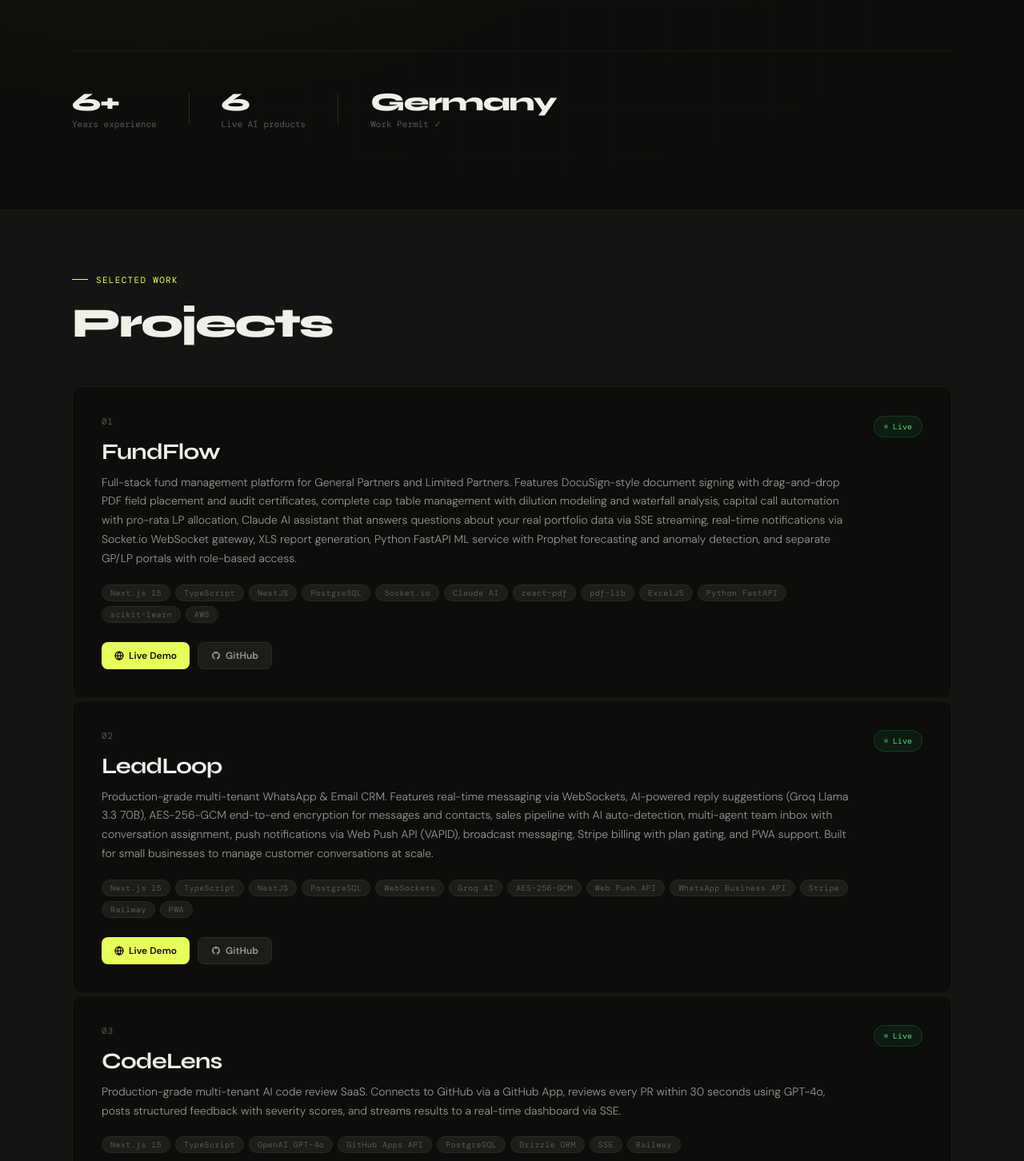
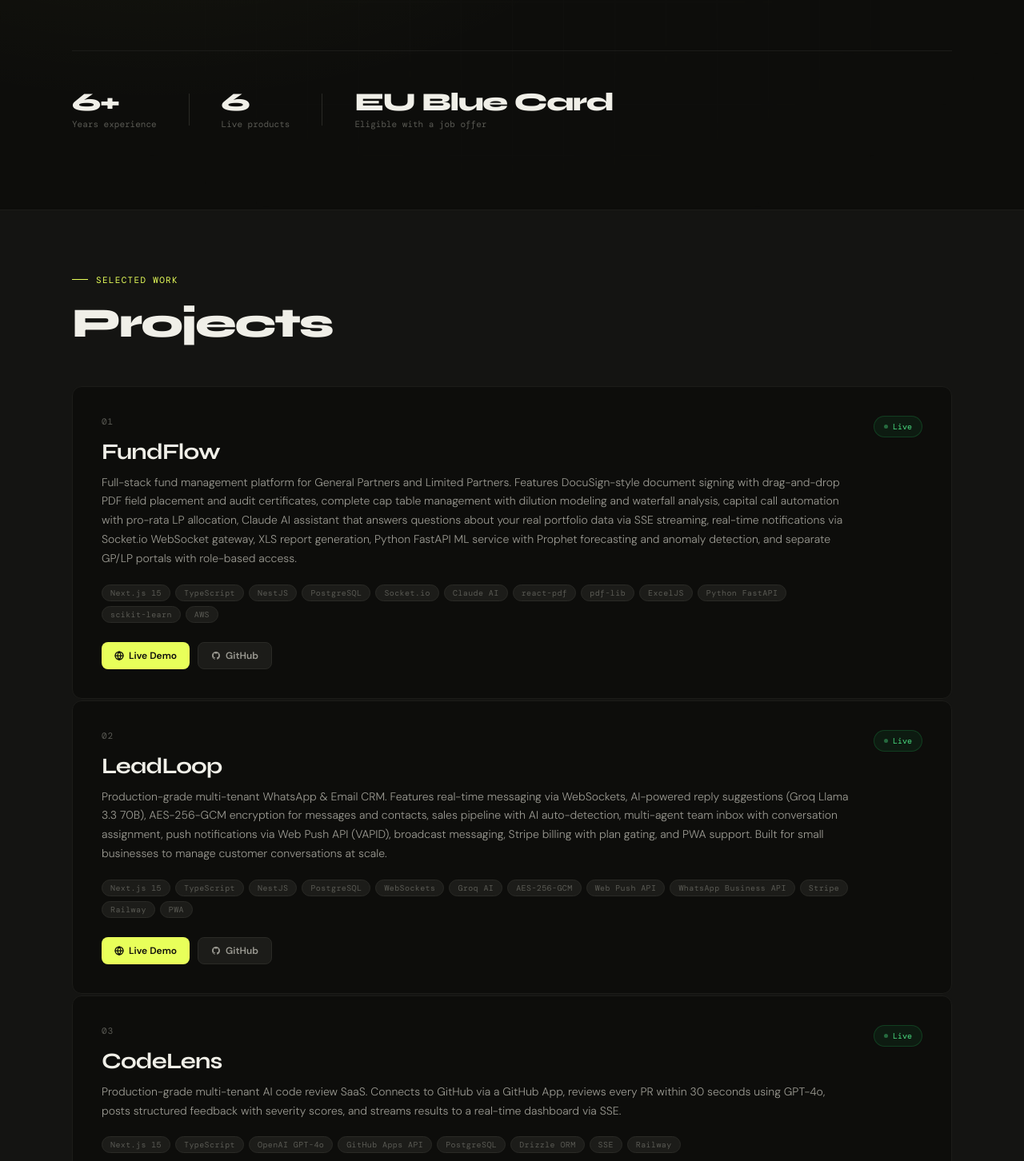
Before and after one commit to iamgaurav07/gaurav-portfolio, a Next.js app: page / in a window 1280 px wide. Shown: the part 638-2090 px from the top of the page at 80% size. Built offline with nearby package versions, Linux system fonts and the light colour scheme; a web font is replaced by a local one.

Commit message:
upodate content

```diff
--- a/app/page.tsx
+++ b/app/page.tsx
@@ -12,8 +12,8 @@ const translations = {
     viewWork: "View my work",
     getInTouch: "Get in touch",
     yearsExp: "Years experience",
-    liveProducts: "Live AI products",
-    workPermit: "Work Permit ✓",
+    liveProducts: "Live products",
+    workPermit: "Eligible with a job offer",
     selectedWork: "Selected Work",
     projects: "Projects",
     whatIWorkWith: "What I work with",
@@ -26,7 +26,7 @@ const translations = {
     letsWork: "Let's work together",
     contact: "Contact",
     contactDesc:
-      "I'm actively looking for full-time opportunities. EU work permit holder — no sponsorship required. Open to senior full stack, AI engineering, or lead roles.",
+      "I'm actively looking for full-time opportunities. Based in Germany and available immediately, eligible for the EU Blue Card with a job offer. Open to senior full stack, AI engineering, or lead roles.",
     name: "Name",
     email: "Email",
     message: "Message",
@@ -41,7 +41,7 @@ const translations = {
     nav: ["Projects", "Skills", "Experience", "Blog", "Contact"],
     navHrefs: ["projects", "skills", "experience", "blog", "contact"],
     profile:
-      "Full Stack Engineer with 6+ years of experience delivering scalable SaaS, Fintech, and AI-powered platforms. Production expertise in TypeScript, React, Node.js, and Python. Independently shipped four live AI products — a WhatsApp CRM with real-time messaging and end-to-end encryption, an AI code review platform, a RAG-based agent builder, and an ML portfolio analytics tool. EU work permit holder, immediately available.",
+      "Full Stack Engineer with 6+ years of experience building scalable SaaS, fintech and AI-powered platforms, mainly with TypeScript, React, Node.js and Python. Since 2025 I have designed, built and deployed six live products on my own, including a WhatsApp CRM with AES-256-GCM encryption and real-time messaging, an AI code review app for GitHub, a RAG-based agent builder and an ML portfolio analytics tool. Living in Germany, available immediately, eligible for the EU Blue Card with a job offer.",
   },
   de: {
     available: "Verfügbar für Vollzeitstellen.",
@@ -53,8 +53,8 @@ const translations = {
     viewWork: "Meine Arbeit ansehen",
     getInTouch: "Kontakt aufnehmen",
     yearsExp: "Jahre Erfahrung",
-    liveProducts: "Live KI-Produkte",
-    workPermit: "EU-Arbeitserlaubnis ✓",
+    liveProducts: "Live-Produkte",
+    workPermit: "Mit Jobangebot beantragbar",
     selectedWork: "Ausgewählte Arbeiten",
     projects: "Projekte",
     whatIWorkWith: "Womit ich arbeite",
@@ -67,7 +67,7 @@ const translations = {
     letsWork: "Lass uns zusammenarbeiten",
     contact: "Kontakt",
     contactDesc:
-      "Ich suche aktiv nach Vollzeitstellen. EU-Arbeitserlaubnis vorhanden — kein Sponsoring erforderlich. Offen für Senior Full Stack, KI-Engineering oder Lead-Rollen.",
+      "Ich suche aktiv nach Vollzeitstellen. In Deutschland ansässig und sofort verfügbar, EU Blue Card mit Jobangebot möglich. Offen für Senior Full Stack, KI-Engineering oder Lead-Rollen.",
     name: "Name",
     email: "E-Mail",
     message: "Nachricht",
@@ -82,7 +82,7 @@ const translations = {
     nav: ["Projekte", "Kenntnisse", "Erfahrung", "Blog", "Kontakt"],
     navHrefs: ["projects", "skills", "experience", "blog", "contact"],
     profile:
-      "Full-Stack-Entwickler mit 6+ Jahren Erfahrung in skalierbaren SaaS-, Fintech- und KI-Plattformen. Produktive Expertise in TypeScript, React, Node.js und Python. Vier Live-KI-Produkte eigenständig entwickelt — ein WhatsApp-CRM mit Echtzeit-Messaging und Ende-zu-Ende-Verschlüsselung, eine KI-Code-Review-Plattform, einen RAG-basierten Agent-Builder und ein ML-Portfolio-Analysetool. EU-Arbeitserlaubnis vorhanden, sofort verfügbar.",
+      "Full-Stack-Entwickler mit 6+ Jahren Erfahrung in der Entwicklung skalierbarer SaaS-, Fintech- und KI-Plattformen, vor allem mit TypeScript, React, Node.js und Python. Seit 2025 habe ich sechs Live-Produkte eigenständig entworfen, gebaut und bereitgestellt, darunter ein WhatsApp-CRM mit AES-256-GCM-Verschlüsselung und Echtzeit-Messaging, eine KI-Code-Review-App für GitHub, einen RAG-basierten Agent-Builder und ein ML-Portfolio-Analysetool. In Deutschland ansässig, sofort verfügbar, EU Blue Card mit Jobangebot möglich.",
   },
 };
 
@@ -99,6 +99,12 @@ export default function Portfolio() {
   const [scrolled, setScrolled] = useState(false);
 
   const t = translations[lang];
+
+  // Blog posts are not published yet. Set to true once at least one post is live.
+  const SHOW_BLOG = false;
+  const navItems = t.nav
+    .map((label, i) => ({ label, href: t.navHrefs[i] }))
+    .filter((item) => SHOW_BLOG || item.href !== "blog");
 
   useEffect(() => {
     const handleScroll = () => setScrolled(window.scrollY > 20);
@@ -158,7 +164,7 @@ export default function Portfolio() {
       number: "02",
       title: "LeadLoop",
       desc: {
-        en: "Production-grade multi-tenant WhatsApp & Email CRM. Features real-time messaging via WebSockets, AI-powered reply suggestions (Groq Llama 3.3 70B), AES-256-GCM end-to-end encryption for messages and contacts, sales pipeline with AI auto-detection, multi-agent team inbox with conversation assignment, push notifications via Web Push API (VAPID), broadcast messaging, Stripe billing with plan gating, and PWA support. Built for small businesses to manage customer conversations at scale.",
+        en: "Production-grade multi-tenant WhatsApp & Email CRM. Features real-time messaging via WebSockets, AI-powered reply suggestions (Groq Llama 3.3 70B), AES-256-GCM encryption for messages and contacts, sales pipeline with AI auto-detection, multi-agent team inbox with conversation assignment, push notifications via Web Push API (VAPID), broadcast messaging, Stripe billing with plan gating, and PWA support. Built for small businesses to manage customer conversations at scale.",
         de: "Produktionsreifes Multi-Tenant WhatsApp- und E-Mail-CRM. Echtzeit-Messaging via WebSockets, KI-gestützte Antwortvorschläge (Groq Llama 3.3 70B), AES-256-GCM-Verschlüsselung, Multi-Agent-Posteingang, Push-Benachrichtigungen via Web Push API, Broadcast-Messaging, Stripe-Billing und PWA-Support.",
       },
       tags: [
@@ -202,7 +208,7 @@ export default function Portfolio() {
       number: "04",
       title: "DermTrack",
       desc: {
-        en: "Secure medical photo tracking platform for dermatology patients and doctors. Features private daily photo uploads (up to 10 per day) with calendar history, real-time doctor-patient chat via WebSockets with image sharing, symptom tracking with interactive charts, before/after photo comparison slider, AI-powered health score, diagnosis tagging per photo, PDF report export, email sharing via Resend, and role-based access with JWT auth. Built for real clinical use with end-to-end privacy.",
+        en: "Secure medical photo tracking platform for dermatology patients and doctors. Features private daily photo uploads (up to 10 per day) with calendar history, real-time doctor-patient chat via WebSockets with image sharing, symptom tracking with interactive charts, before/after photo comparison slider, AI-powered health score, diagnosis tagging per photo, PDF report export, email sharing via Resend, and role-based access with JWT auth. Includes a doctor-patient consent system for access control.",
         de: "Sichere medizinische Foto-Tracking-Plattform für Dermatologie-Patienten und Ärzte. Tägliche Foto-Uploads mit Kalenderhistorie, Echtzeit-Chat via WebSockets, Symptom-Tracking mit interaktiven Charts, Vorher-Nachher-Vergleich, KI-Gesundheitsscore, Diagnose-Tags, PDF-Export und E-Mail-Teilen via Resend.",
       },
       tags: [
@@ -269,19 +275,21 @@ export default function Portfolio() {
   const skills = [
     {
       label: { en: "Languages", de: "Sprachen" },
-      items: ["TypeScript", "JavaScript", "Python", "SQL", "PHP"],
+      items: ["TypeScript", "JavaScript", "Python", "SQL"],
     },
     {
       label: { en: "Frontend", de: "Frontend" },
-      items: ["React", "Next.js 15", "Angular", "Redux", "TailwindCSS", "tRPC"],
+      items: ["React", "Next.js", "Redux", "Tailwind CSS"],
     },
     {
       label: { en: "Backend", de: "Backend" },
       items: [
         "Node.js",
         "NestJS",
-        "Express.js",
+        "Express",
         "FastAPI",
+        "tRPC",
+        "REST",
         "GraphQL",
         "WebSockets",
       ],
@@ -290,41 +298,108 @@ export default function Portfolio() {
       label: { en: "Databases", de: "Datenbanken" },
       items: [
         "PostgreSQL",
-        "pgvector",
         "MongoDB",
         "Redis",
+        "pgvector",
+        "Prisma",
         "Drizzle ORM",
-        "Prisma",
       ],
     },
     {
       label: { en: "AI & ML", de: "KI & ML" },
       items: [
         "OpenAI API",
-        "Groq AI",
-        "RAG Pipelines",
+        "Claude API",
+        "Groq",
+        "RAG",
         "Vector Search",
         "Prophet",
-        "Isolation Forest",
-        "KMeans",
-        "Claude API",
-        "Whisper (OpenAI)",
+        "scikit-learn",
       ],
     },
     {
       label: { en: "Cloud & DevOps", de: "Cloud & DevOps" },
       items: [
-        "AWS (EC2/ECS/Lambda)",
+        "AWS (EC2, ECS, Lambda, S3, SQS)",
         "Docker",
-        "Kubernetes",
         "GitHub Actions",
+        "GitLab CI/CD",
+        "Jest",
         "Railway",
-        "Render",
       ],
     },
+    {
+      label: { en: "Architecture & Security", de: "Architektur & Sicherheit" },
+      items: [
+        "Microservices",
+        "Event-driven design",
+        "Multi-tenancy",
+        "JWT",
+        "OAuth2",
+        "RBAC",
+      ],
+    },
   ];
 
   const experience = [
+    {
+      date: "Mar 2026 — Present",
+      company: "Independent Projects",
+      role: { en: "Software Developer", de: "Software-Entwickler" },
+      location: "Germany",
+      bullets: {
+        en: [
+          "LeadLoop: multi-channel CRM on NestJS, Next.js and PostgreSQL. WhatsApp Business API integration with live message status over Socket.io, LLM reply suggestions (Groq) and Stripe subscriptions with plan limits. In production",
+          "CodeLens: GitHub App that gets a structured review from the OpenAI API for every pull request and blocks the merge on high-severity findings. HMAC-verified webhooks and a live dashboard over server-sent events",
+        ],
+        de: [
+          "LeadLoop: Multi-Channel-CRM mit NestJS, Next.js und PostgreSQL. WhatsApp-Business-API-Anbindung mit Live-Nachrichtenstatus über Socket.io, LLM-Antwortvorschläge (Groq) und Stripe-Abonnements mit Plan-Limits. Im Produktivbetrieb",
+          "CodeLens: GitHub App, die für jeden Pull Request ein strukturiertes Review über die OpenAI API erstellt und den Merge bei schwerwiegenden Befunden blockiert. HMAC-geprüfte Webhooks und ein Live-Dashboard über Server-Sent Events",
+        ],
+      },
+    },
+    {
+      date: "Feb 2024 — Mar 2026",
+      company: "Independent Projects",
+      role: {
+        en: "Software Developer, alongside M.Sc. studies",
+        de: "Software-Entwickler, neben dem M.Sc.-Studium",
+      },
+      location: "Berlin, Germany",
+      bullets: {
+        en: [
+          "FundFlow: multi-tenant fund management platform with separate GP and LP portals, role-based access, per-tenant data isolation, cap table tools, e-signatures and automated capital calls",
+          "AgentFlow: AI agent platform with custom prompts, tools and retrieval over PDF, CSV and text files (pgvector). Type-safe API with tRPC and Zod, answers streamed to the browser",
+          "PulseVC: portfolio analytics with revenue forecasting (Prophet), anomaly detection and clustering, plus questions in plain language on uploaded data",
+        ],
+        de: [
+          "FundFlow: mandantenfähige Fondsverwaltungsplattform mit getrennten GP- und LP-Portalen, rollenbasiertem Zugriff, Datentrennung pro Mandant, Cap-Table-Tools, E-Signaturen und automatisierten Capital Calls",
+          "AgentFlow: KI-Agent-Plattform mit eigenen Prompts, Tools und Retrieval über PDF-, CSV- und Textdateien (pgvector). Typsichere API mit tRPC und Zod, Antworten werden im Browser gestreamt",
+          "PulseVC: Portfolio-Analyse mit Umsatzprognose (Prophet), Anomalieerkennung und Clustering sowie Fragen in natürlicher Sprache zu hochgeladenen Daten",
+        ],
+      },
+    },
+    {
+      date: "Oct 2022 — Jan 2023",
+      company: "T12 (formerly Two12)",
+      role: {
+        en: "Software Developer (remote)",
+        de: "Software-Entwickler (remote)",
+      },
+      location: "Remote",
+      bullets: {
+        en: [
+          "Cleaned up a legacy financial codebase: split oversized modules, removed duplicated code and added unit tests",
+          "Reworked slow and inconsistent REST endpoints with standard response shapes and error handling for the React frontend",
+          "Built features for the equity side of the product: capital call calculations, 409A valuation workflows and cap table dilution modelling",
+        ],
+        de: [
+          "Bereinigte eine veraltete Finanz-Codebasis: überlange Module aufgeteilt, doppelten Code entfernt und Unit-Tests ergänzt",
+          "Überarbeitete langsame und uneinheitliche REST-Endpunkte mit einheitlichen Antwortformaten und Fehlerbehandlung für das React-Frontend",
+          "Entwickelte Funktionen für den Equity-Bereich des Produkts: Capital-Call-Berechnungen, 409A-Bewertungsabläufe und Cap-Table-Verwässerungsmodelle",
+        ],
+      },
+    },
     {
       date: "Jan 2022 — Sep 2022",
       company: "Netsmartz",
@@ -332,19 +407,19 @@ export default function Portfolio() {
       location: "Chandigarh, India",
       bullets: {
         en: [
-          "Designed REST APIs with Node.js, Express, MongoDB, and Redis for high-traffic applications",
-          "Architected GitHub Actions CI/CD pipelines and Docker containerisation",
-          "Optimised AWS infrastructure (EC2, ECS, Lambda) for cost and performance",
+          "Wrote REST APIs in Node.js and Express on MongoDB and Redis for high-traffic applications, using caching and load balancing",
+          "Set up GitHub Actions pipelines and Docker containers for zero-downtime deployments, wrote Jest tests and reviewed code",
+          "Found performance bottlenecks on AWS (EC2, ECS, Lambda) and fixed them, which improved speed and reduced cloud costs",
         ],
         de: [
-          "Entwarf REST APIs mit Node.js, Express, MongoDB und Redis für hochfrequentierte Anwendungen",
-          "Konzipierte GitHub Actions CI/CD-Pipelines und Docker-Containerisierung",
-          "Optimierte AWS-Infrastruktur (EC2, ECS, Lambda) für Kosteneffizienz und Performance",
+          "Entwickelte REST-APIs mit Node.js und Express auf MongoDB und Redis für hochfrequentierte Anwendungen, mit Caching und Load Balancing",
+          "Richtete GitHub-Actions-Pipelines und Docker-Container für Zero-Downtime-Deployments ein, schrieb Jest-Tests und führte Code-Reviews durch",
+          "Fand Performance-Engpässe auf AWS (EC2, ECS, Lambda) und behob sie, was Geschwindigkeit verbesserte und Cloud-Kosten senkte",
         ],
       },
     },
     {
-      date: "Jun 2020 — Jan 2022",
+      date: "Jul 2020 — Jan 2022",
       company: "SmartData Enterprises",
       role: {
         en: "Senior Associate — Software Engineer",
@@ -353,14 +428,14 @@ export default function Portfolio() {
       location: "Mohali, India",
       bullets: {
         en: [
-          "Led Node.js microservices development across multiple enterprise SaaS products",
-          "Built React/TypeScript frontends with Redux for complex state management",
-          "Managed AWS infrastructure; configured GitLab CI/CD for zero-downtime deployments",
+          "Led backend development of Node.js microservices for multi-tenant enterprise B2B SaaS products",
+          "Designed PostgreSQL and MongoDB schemas for high-volume workloads and used message queues",
+          "Built React/TypeScript frontends with Redux, ran AWS (EC2, SQS, Lambda, ECS) and GitLab CI/CD",
         ],
         de: [
-          "Leitete Node.js-Microservices-Entwicklung für mehrere Enterprise-SaaS-Produkte",
-          "Baute React/TypeScript-Frontends mit Redux für komplexes State-Management",
-          "Verwaltete AWS-Infrastruktur; konfigurierte GitLab CI/CD für Zero-Downtime-Deployments",
+          "Leitete die Backend-Entwicklung von Node.js-Microservices für mandantenfähige Enterprise-B2B-SaaS-Produkte",
+          "Entwarf PostgreSQL- und MongoDB-Schemata für hohe Datenlasten und setzte Message Queues ein",
+          "Baute React/TypeScript-Frontends mit Redux, betrieb AWS (EC2, SQS, Lambda, ECS) und GitLab CI/CD",
         ],
       },
     },
@@ -371,12 +446,12 @@ export default function Portfolio() {
       location: "Jalandhar, India",
       bullets: {
         en: [
-          "Developed full-stack B2B SaaS features with Angular, Node.js, and Express",
-          "Integrated HubSpot, Salesforce, and Marketo via REST APIs for CRM synchronisation",
+          "Built B2B SaaS features with Angular, Node.js and Express, including REST APIs and automated tests",
+          "Integrated HubSpot, Salesforce and Marketo through their APIs to keep customer data in sync",
         ],
         de: [
-          "Entwickelte Full-Stack B2B-SaaS-Features mit Angular, Node.js und Express",
-          "Integrierte HubSpot, Salesforce und Marketo via REST APIs für CRM-Synchronisierung",
+          "Entwickelte B2B-SaaS-Funktionen mit Angular, Node.js und Express, einschließlich REST-APIs und automatisierter Tests",
+          "Integrierte HubSpot, Salesforce und Marketo über deren APIs, um Kundendaten synchron zu halten",
         ],
       },
     },
@@ -387,12 +462,26 @@ export default function Portfolio() {
       location: "Mohali, India",
       bullets: {
         en: [
-          "Delivered full-stack client solutions using PHP, MySQL, JavaScript, and MongoDB",
-          "Designed and optimised relational and NoSQL schemas for multiple projects",
+          "Web applications for several clients with PHP, MySQL and MongoDB",
+          "Designed relational and NoSQL schemas for multiple projects",
         ],
         de: [
-          "Lieferte Full-Stack-Lösungen mit PHP, MySQL, JavaScript und MongoDB",
-          "Entwarf und optimierte relationale und NoSQL-Datenbankschemata",
+          "Webanwendungen für mehrere Kunden mit PHP, MySQL und MongoDB",
+          "Entwarf relationale und NoSQL-Datenbankschemata für mehrere Projekte",
+        ],
+      },
+    },
+    {
+      date: "May 2015 — Jun 2016",
+      company: "Netmax Technologies",
+      role: { en: "Web Developer", de: "Web-Entwickler" },
+      location: "Chandigarh, India",
+      bullets: {
+        en: [
+          "Websites and web applications with PHP, MySQL, HTML, CSS and JavaScript at an agency, with several projects running in parallel",
+        ],
+        de: [
+          "Websites und Webanwendungen mit PHP, MySQL, HTML, CSS und JavaScript in einer Agentur, mit mehreren parallel laufenden Projekten",
         ],
       },
     },
@@ -407,6 +496,20 @@ export default function Portfolio() {
       school: "Berlin School of Business and Innovation",
       date: "Feb 2024 — Mar 2026",
       location: "Berlin, Germany",
+      note: null,
+    },
+    {
+      degree: {
+        en: "Electromobility studies",
+        de: "Studium Elektromobilität",
+      },
+      school: "FAU Erlangen-Nürnberg",
+      date: "Feb 2023 — Jan 2024",
+      location: "Erlangen, Germany",
+      note: {
+        en: "Left after about a year to move into IT Management, which is closer to my software background.",
+        de: "Nach rund einem Jahr in den Studiengang IT-Management gewechselt, der näher an meinem Softwarehintergrund liegt.",
+      },
     },
     {
       degree: {
@@ -416,6 +519,7 @@ export default function Portfolio() {
       school: "Beant College of Engineering and Technology",
       date: "Jul 2011 — May 2015",
       location: "India",
+      note: null,
     },
   ];
 
@@ -589,10 +693,10 @@ export default function Portfolio() {
           className="desktop-nav"
           style={{ display: "flex", alignItems: "center", gap: 32 }}
         >
-          {t.nav.map((link, i) => (
+          {navItems.map(({ label: link, href }) => (
             <a
               key={link}
-              href={`#${t.navHrefs[i]}`}
+              href={`#${href}`}
               className="nav-link-item"
               style={{
                 fontSize: 13,
@@ -743,10 +847,10 @@ export default function Portfolio() {
               </button>
             ))}
           </div>
-          {t.nav.map((link, i) => (
+          {navItems.map(({ label: link, href }) => (
             <a
               key={link}
-              href={`#${t.navHrefs[i]}`}
+              href={`#${href}`}
               onClick={handleNavClick}
               style={{
                 fontSize: 16,
@@ -953,6 +1057,7 @@ export default function Portfolio() {
             <a
               href="https://github.com/iamgaurav07"
               target="_blank"
+              rel="noopener noreferrer"
               style={{
                 display: "inline-flex",
                 alignItems: "center",
@@ -989,7 +1094,7 @@ export default function Portfolio() {
             {[
               ["6+", t.yearsExp],
               [projects.length || 0, t.liveProducts],
-              ["Germany", t.workPermit],
+              ["EU Blue Card", t.workPermit],
             ].map(([n, l], i) => (
               <div
                 key={n}
@@ -1155,6 +1260,7 @@ export default function Portfolio() {
                     <a
                       href={p.live}
                       target="_blank"
+                      rel="noopener noreferrer"
                       style={{
                         display: "inline-flex",
                         alignItems: "center",
@@ -1186,6 +1292,7 @@ export default function Portfolio() {
                     <a
                       href={p.github}
                       target="_blank"
+                      rel="noopener noreferrer"
                       style={{
                         display: "inline-flex",
                         alignItems: "center",
@@ -1375,7 +1482,7 @@ export default function Portfolio() {
           <div style={{ display: "flex", flexDirection: "column" }}>
             {experience.map((e, i) => (
               <div
-                key={e.company}
+                key={`${e.company}-${e.date}`}
                 className="experience-grid"
                 style={{
                   display: "grid",
@@ -1542,6 +1649,20 @@ export default function Portfolio() {
                   >
                     {edu.date} · {edu.location}
                   </div>
+                  {edu.note && (
+                    <div
+                      style={{
+                        fontFamily: "'DM Sans', sans-serif",
+                        fontSize: "clamp(12px, 3.5vw, 13px)",
+                        color: "#9B9A92",
+                        marginTop: 10,
+                        lineHeight: 1.5,
+                        fontWeight: 300,
+                      }}
+                    >
+                      {edu.note[lang]}
+                    </div>
+                  )}
                 </div>
               ))}
             </div>
@@ -1549,7 +1670,8 @@ export default function Portfolio() {
         </div>
       </section>
 
-      {/* BLOG */}
+      {/* BLOG (hidden until posts exist, see SHOW_BLOG) */}
+      {SHOW_BLOG && (
       <section id="blog" style={{ padding: "80px 20px" }}>
         <div style={{ maxWidth: 1100, margin: "0 auto" }}>
           <div
@@ -1663,6 +1785,7 @@ export default function Portfolio() {
           </div>
         </div>
       </section>
+      )}
 
       {/* CONTACT */}
       <section
@@ -1743,12 +1866,13 @@ export default function Portfolio() {
                     label: "github.com/iamgaurav07",
                     href: "https://github.com/iamgaurav07",
                   },
-                  { icon: "📍", label: "Berlin, Germany", href: "#" },
+                  { icon: "📍", label: "Meiningen, Germany", href: "#" },
                 ].map((link) => (
                   <a
                     key={link.label}
                     href={link.href}
                     target={link.href.startsWith("http") ? "_blank" : undefined}
+                    rel={link.href.startsWith("http") ? "noopener noreferrer" : undefined}
                     className="contact-link"
                     style={{
                       display: "flex",
@@ -1989,7 +2113,7 @@ export default function Portfolio() {
               color: "#5A5A54",
             }}
           >
-            © 2026 Gaurav Kumar · Berlin, Germany
+            © 2026 Gaurav Kumar · Meiningen, Germany
           </div>
           <div
             className="footer-links"
@@ -2004,6 +2128,7 @@ export default function Portfolio() {
                 key={label}
                 href={href}
                 target="_blank"
+                rel="noopener noreferrer"
                 style={{
                   fontFamily: "'DM Mono', monospace",
                   fontSize: 11,
```
